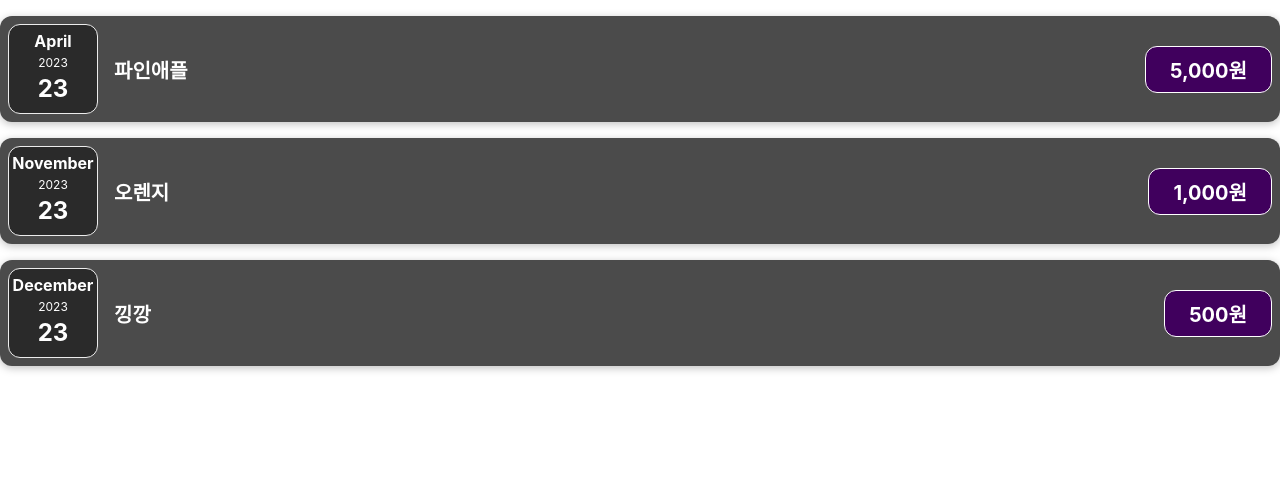
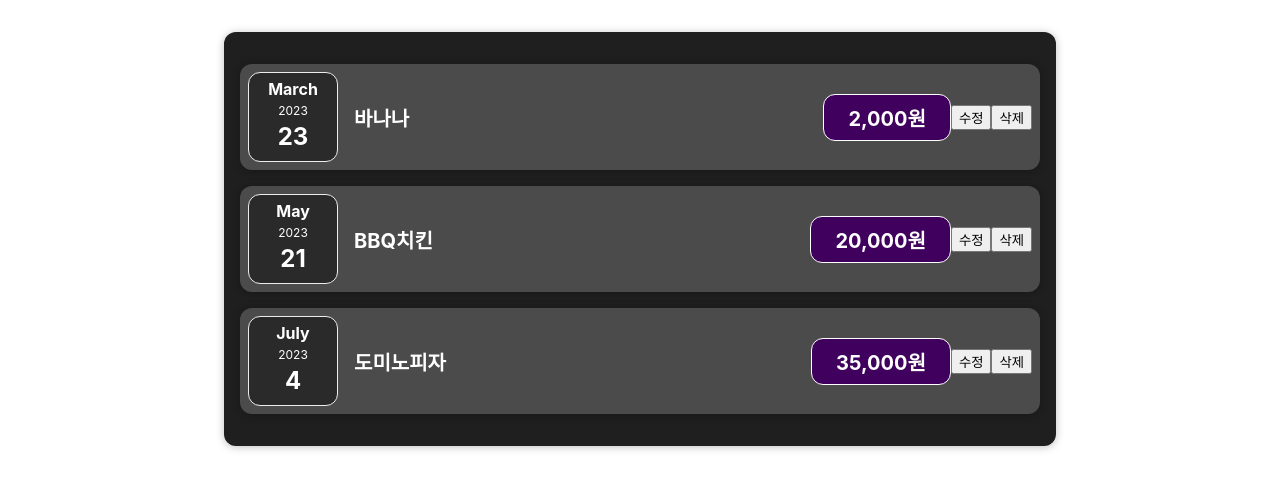
Before and after one commit to kitae1995/react-basic-study202310, a React (Create React App) app: page / in a window 1280 px wide. Shown: the top 490 px of the page. Built offline with nearby package versions, Linux system fonts and the light colour scheme.

Commit message:
6. useState 기초

```diff
--- a/src/App.js
+++ b/src/App.js
@@ -1,47 +1,34 @@
 import React from 'react';
 import './App.css';
-import ExpenseItem from './components/ExpenseItem';
+import Expenses from './components/Expenses';
+import Hello from './Hello';
 
 const App = () => {
   //지출 항목 객체 배열
 
   const expenses = [
     {
-      title: '파인애플',
-      price: 5000,
-      date: new Date(2023, 3, 23),
+      title: '바나나',
+      price: 2000,
+      date: new Date(2023, 3 - 1, 23),
     },
     {
-      title: '오렌지',
-      price: 1000,
-      date: new Date(2023, 10, 23),
+      title: 'BBQ치킨',
+      price: 20000,
+      date: new Date(2023, 5 - 1, 21),
     },
     {
-      title: '낑깡',
-      price: 500,
-      date: new Date(2023, 11, 23),
+      title: '도미노피자',
+      price: 35000,
+      date: new Date(2023, 7 - 1, 4),
     },
   ];
 
+  console.log('App 실행!');
+
   return (
     <>
-      <ExpenseItem
-        title={expenses[0].title}
-        price={expenses[0].price}
-        date={expenses[0].date}
-      />
-
-      <ExpenseItem
-        title={expenses[1].title}
-        price={expenses[1].price}
-        date={expenses[1].date}
-      />
-
-      <ExpenseItem
-        title={expenses[2].title}
-        price={expenses[2].price}
-        date={expenses[2].date}
-      />
+      <Expenses items={expenses} />
     </>
   );
 };
--- /dev/null
+++ b/src/Hello.js
@@ -0,0 +1,18 @@
+import React from 'react';
+import Card from './components/UI/Card';
+
+const Hello = (props) => {
+  console.log('Hello Component!');
+  console.log(props);
+
+  return (
+    <Card className='rectangle'>
+      <div>
+        {props.children}
+        Hello React!
+      </div>
+    </Card>
+  );
+};
+
+export default Hello;
--- a/src/components/ExpenseItem.js
+++ b/src/components/ExpenseItem.js
@@ -1,15 +1,19 @@
-import React from 'react';
+import React, { useState } from 'react';
 // css 로딩
 import './ExpenseItem.css';
 import ExpenseDate from './ExpenseDate';
+import Card from './UI/Card';
 
 const ExpenseItem = ({ title, price: propsPrice, date }) => {
-  // console.log(props);
+  // let itemTitle = title;
 
-  // const price = 99999;
-  // const expenseDate = date;
-  // const expenseTitle = title;
-  // const expensePrice = propsPrice;
+  // 값이 변경되어 화면에 반영되어야 하는 값들은
+  // useState 훅을 통해 상태변수로 관리한다.
+
+  //useState는 배열을 리턴하는데
+  //첫번째 요소는 관리할(이름 변경될) 상태값
+  //두번째 요소는 상태값을 변경하는 setter 함수
+  const [itemTitle, setItemTitle] = useState(title);
 
   // 1자리 숫자를 2자리수로 변환하는 함수
   const make2digit = (text) => {
@@ -28,14 +32,43 @@ const ExpenseItem = ({ title, price: propsPrice, date }) => {
   // 숫자를 원화표기법으로 바꾸기
   const formattedPrice = new Intl.NumberFormat('ko-KR').format(propsPrice);
 
+  const clickHandler = (e) => {
+    // itemTitle = '안녕';
+    // console.log(itemTitle);
+
+    // // state로 관리하는 변수는 반드시 setter로 변경하셔야 합니다.
+    // setItemTitle((snapshot) => {
+    //   console.log(`snapshot : ${snapshot}`);
+    //   //메롱이 새로운 값이 되며 기존 스냅샷과 다를 경우
+    //   //화면을 리렌더링하고 같을경우 진행하지 않는다.
+    //   return '메롱';
+    // });
+
+    setItemTitle('메롱');
+  };
+
   return (
-    <div className='expense-item'>
+    <Card className='expense-item'>
       <ExpenseDate date={date} />
       <div className='expense-item__description'>
-        <h2>{title}</h2>
+        <h2>{itemTitle}</h2>
         <div className='expense-item__price'>{formattedPrice}원</div>
       </div>
-    </div>
+      <button
+        id='btn'
+        onClick={clickHandler}
+      >
+        수정
+      </button>
+      <button
+        id='btn'
+        onClick={(e) => {
+          console.log('삭제!');
+        }}
+      >
+        삭제
+      </button>
+    </Card>
   );
 };
 
--- /dev/null
+++ b/src/components/Expenses.css
@@ -0,0 +1,9 @@
+.expenses {
+  padding: 1rem;
+  background-color: rgb(31, 31, 31);
+  margin: 2rem auto;
+  width: 50rem;
+  max-width: 95%;
+  border-radius: 12px;
+  box-shadow: 0 1px 8px rgba(0, 0, 0, 0.25);
+}
--- /dev/null
+++ b/src/components/Expenses.js
@@ -0,0 +1,27 @@
+import React from 'react';
+import ExpenseItem from './ExpenseItem';
+import './Expenses.css';
+
+const Expenses = ({ items: expenses }) => {
+  return (
+    <div className='expenses'>
+      <ExpenseItem
+        title={expenses[0].title}
+        price={expenses[0].price}
+        date={expenses[0].date}
+      />
+      <ExpenseItem
+        title={expenses[1].title}
+        price={expenses[1].price}
+        date={expenses[1].date}
+      />
+      <ExpenseItem
+        title={expenses[2].title}
+        price={expenses[2].price}
+        date={expenses[2].date}
+      />
+    </div>
+  );
+};
+
+export default Expenses;
--- /dev/null
+++ b/src/components/UI/Card.css
@@ -0,0 +1,4 @@
+.card {
+  border-radius: 12px;
+  box-shadow: 0 1px 8px rgba(0, 0, 0, 0.25);
+}
--- /dev/null
+++ b/src/components/UI/Card.js
@@ -0,0 +1,9 @@
+import React from 'react';
+import './Card.css';
+
+const Card = ({ children, className }) => {
+  const madeClass = 'card ' + className;
+  return <div className={madeClass}>{children}</div>;
+};
+
+export default Card;
```
Also changed, not shown: .eslintrc.json.
